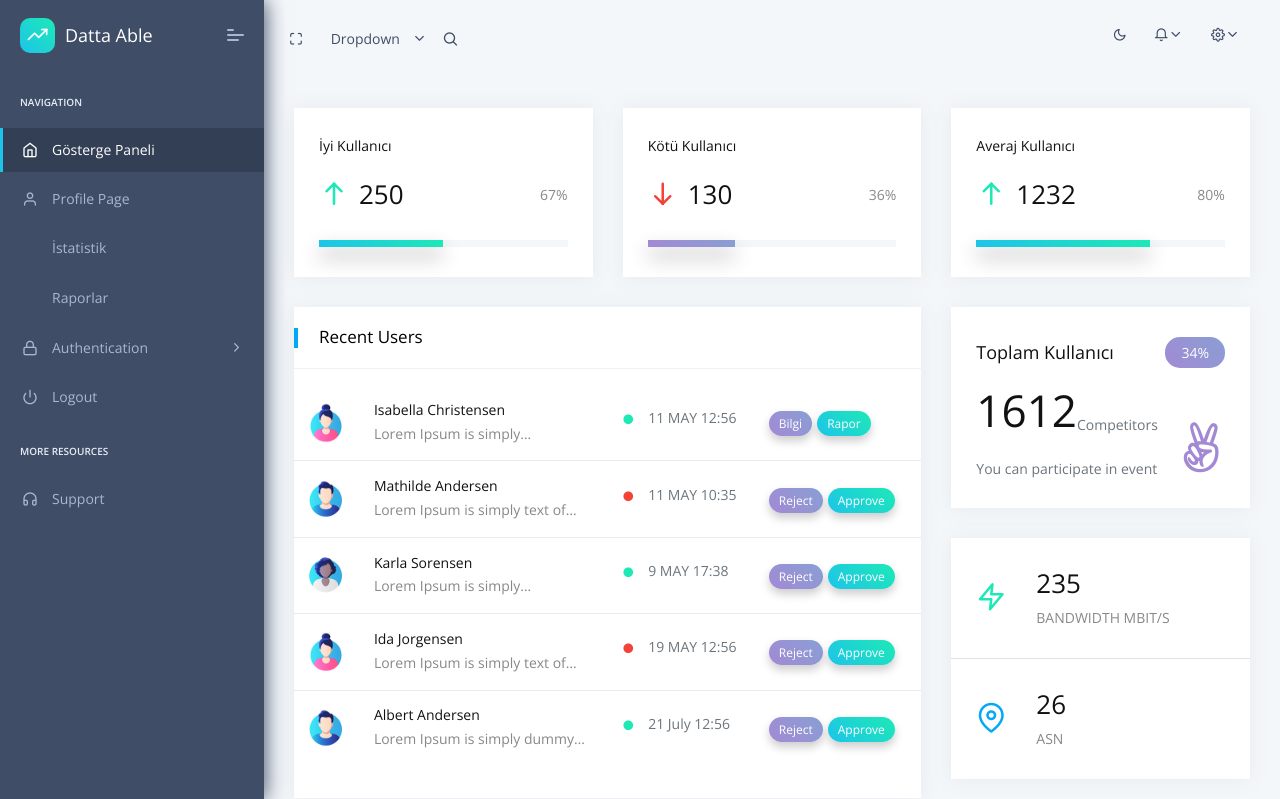
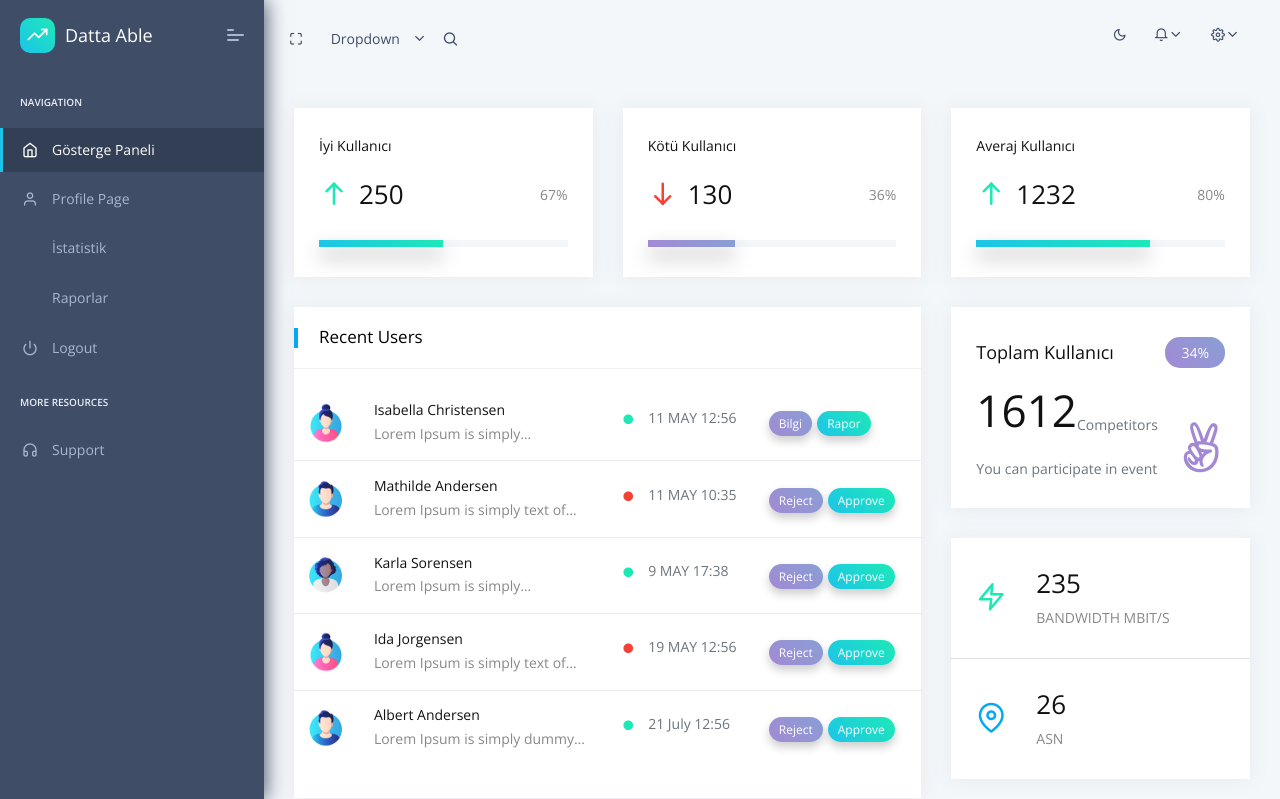
Before and after one commit to helinyllmz/datta-able, a Flask app: page /index in a window 1280 px wide. Shown: the top 799 px of the page. Run offline with Flask 2, Linux system fonts and the light colour scheme; the visitor is signed in with stand-in values (Sample User, id 1); data comes from the database, SQL or seed files in the repository; parts of the project's set-up code (start-up, migrations or seed data) failed here and were passed over; some libraries are stand-ins or nearby versions.

Commit message:
New commit

```diff
--- a/apps/templates/includes/sidebar.html
+++ b/apps/templates/includes/sidebar.html
@@ -41,17 +41,6 @@
                             <span class="pcoded-mtext">Raporlar</span></a>
                 </li>
 
-
-                <li data-username="Authentication Sign up Sign in reset password Change password Personal information profile settings map form subscribe"
-                    class="nav-item pcoded-hasmenu">
-                    <a href="javascript:" class="nav-link "><span class="pcoded-micon"><i class="feather icon-lock"></i></span><span
-                            class="pcoded-mtext">Authentication</span></a>
-                    <ul class="pcoded-submenu">
-                        <li class=""><a href="/register.html" class="" target="_blank">Sign UP</a></li>
-                        <li class=""><a href="/login.html" class="" target="_blank">Sign IN</a></li>
-                    </ul>
-                </li>
-
                 <li data-username="Disabled Menu" class="nav-item">
                     <a href="{{ url_for('authentication_blueprint.logout') }}" class="nav-link">
                         <span class="pcoded-micon"><i class="feather icon-power"></i></span><span class="pcoded-mtext">Logout</span>
```
